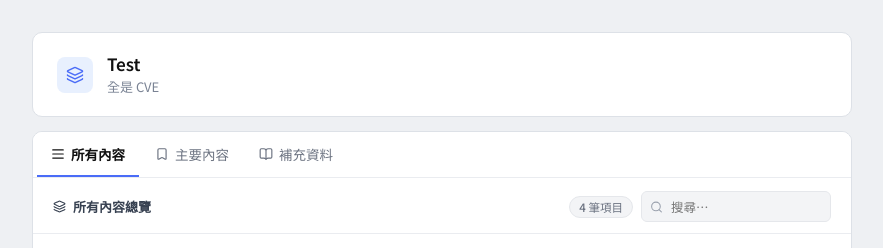
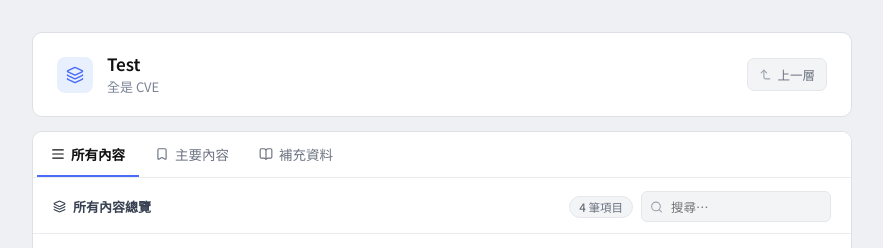
Before and after one commit to wantZzz/a1b2c3d4e5f67890f8e7d6c5b4a3f2e1d0c9b8a7, a Jekyll site: the page built from Test/index.html, in a window 1280 px wide. Shown: the top 248 px of the page, without its empty margins (198-1081 px from the left). Built offline with Jekyll 4.4.1, drawn with Linux system fonts in a browser that asks for light colours.

Commit message:
Update cat.html

```diff
--- a/_layouts/cat.html
+++ b/_layouts/cat.html
@@ -205,6 +205,36 @@ layout: null
         .footer { text-align: center; margin-top: 24px; font-size: 12px; color: #b0b7c3; }
         .footer a { color: #9ca3af; text-decoration: none; }
         .footer a:hover { color: #374151; }
+
+        /* ── Header：回上層按鈕 ── */
+        .header-card { justify-content: space-between; }
+        .header-left { display: flex; align-items: center; gap: 14px; min-width: 0; }
+        .back-btn {
+            display: flex; align-items: center; gap: 5px;
+            padding: 6px 11px; border-radius: 7px;
+            font-size: 12.5px; font-weight: 500; color: #6b7280;
+            background: #f3f4f6; border: 1px solid #e5e7eb;
+            text-decoration: none; white-space: nowrap; flex-shrink: 0;
+            transition: background .15s, color .15s, border-color .15s;
+        }
+        .back-btn svg { color: #9ca3af; transition: color .15s; }
+        .back-btn:hover { background: #e8effe; color: #3b5bdb; border-color: #c5d2fb; }
+        .back-btn:hover svg { color: #3b5bdb; }
+
+        /* ── 回頁首懸浮按鈕 ── */
+        #backToTop {
+            position: fixed; bottom: 28px; right: 24px; z-index: 999;
+            width: 40px; height: 40px; border-radius: 50%;
+            background: #fff; border: 1px solid #dde1e7;
+            box-shadow: 0 2px 8px rgba(0,0,0,.10);
+            display: flex; align-items: center; justify-content: center;
+            cursor: pointer; color: #6b7280;
+            opacity: 0; pointer-events: none;
+            transform: translateY(8px);
+            transition: opacity .22s, transform .22s, background .15s, color .15s, border-color .15s;
+        }
+        #backToTop.visible { opacity: 1; pointer-events: auto; transform: translateY(0); }
+        #backToTop:hover { background: #e8effe; color: #3b5bdb; border-color: #c5d2fb; }
     </style>
 </head>
 <body>
@@ -212,6 +242,7 @@ layout: null
 
     <!-- Header 卡片 -->
     <div class="header-card">
+        <div class="header-left">
             <div class="header-icon">
                 <i data-lucide="layers" style="width:18px;height:18px;"></i>
             </div>
@@ -219,6 +250,11 @@ layout: null
                 <div class="header-title">{{ page.title }}</div>
                 <div class="header-subtitle">{{ page.description }}</div>
             </div>
+        </div>
+        <a class="back-btn" href="{{ page.dir | split: "/" | pop | join: "/" | prepend: "/" | append: "/" | relative_url }}">
+            <i data-lucide="corner-left-up" style="width:13px;height:13px;"></i>
+            上一層
+        </a>
     </div>
 
     <!-- 主內容卡片 -->
@@ -263,6 +299,10 @@ layout: null
 
     </div>
 
+    <!-- 回頁首懸浮按鈕 -->
+    <button id="backToTop" aria-label="回到頁首" onclick="window.scrollTo({top:0,behavior:'smooth'})">
+        <i data-lucide="chevron-up" style="width:18px;height:18px;"></i>
+    </button>
     <div class="footer">
         <span>© {{ site.time | date: "%Y" }} {{ page.title }}</span>
         &nbsp;·&nbsp;<a href="{{ '/' | relative_url }}">回首頁</a>
```
Also changed, not shown: other parts of _layouts/cat.html (+8 -0 lines). Lines whose indentation alone changed are shown as unchanged.
